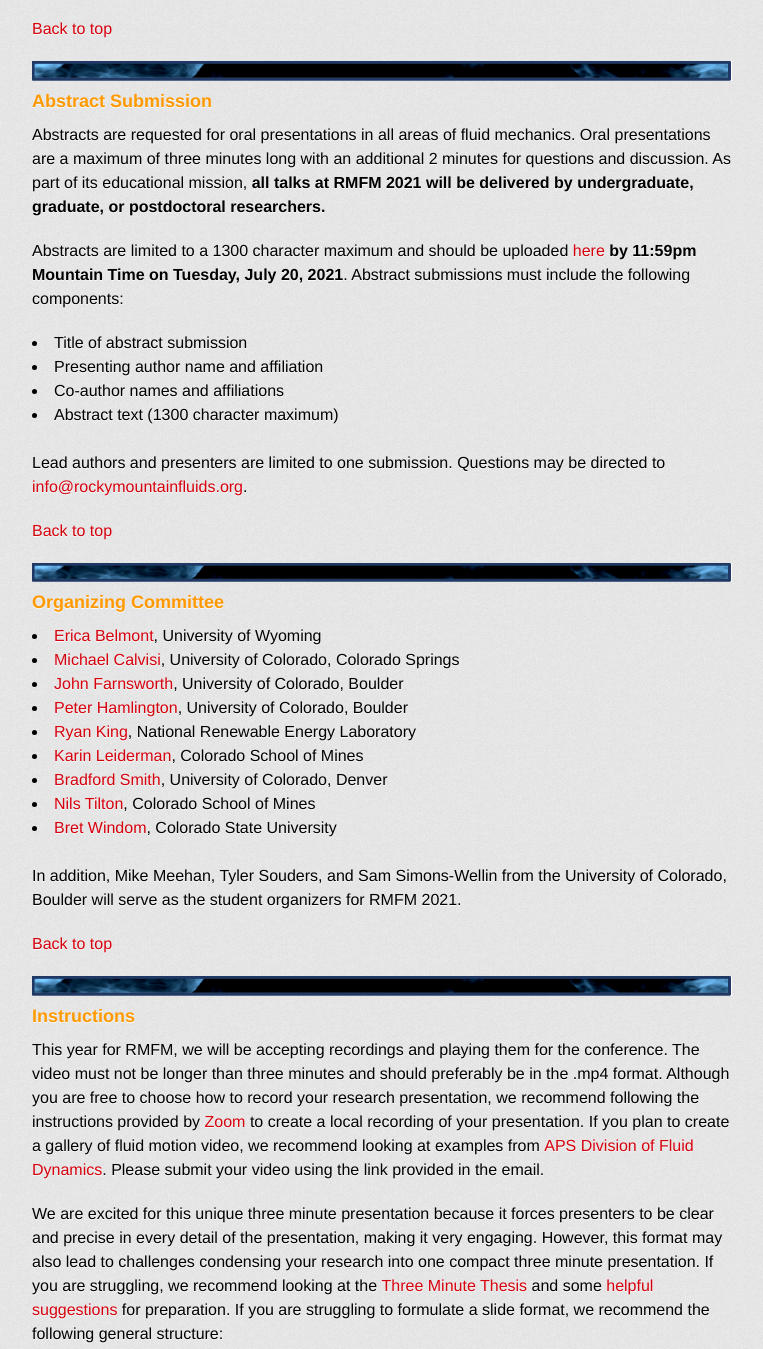
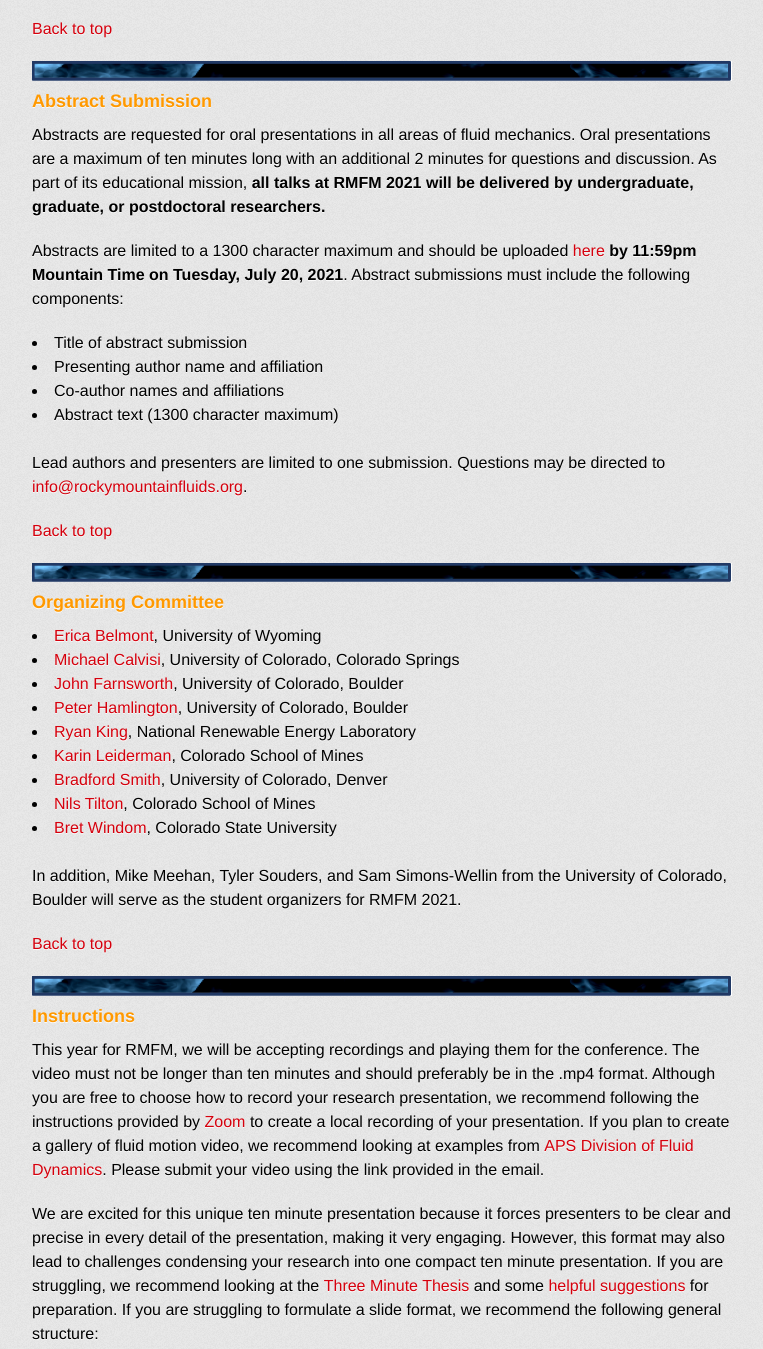
Before and after one commit to phamlington/rockymountainfluids.org, a plain HTML site: page index.html in a window 1280 px wide. Shown: the part 1270-2619 px from the top of the page, without its empty margins (258-1021 px from the left). Drawn offline with Linux system fonts and the light colour scheme; a web font is replaced by a local one.

Commit message:
Changed three minute presentation to 10 minute presentation

```diff
--- a/index.html
+++ b/index.html
@@ -59,7 +59,7 @@
 <center><img src="images/divider.png" style="width:700px;"></center>
 
 <h3><a id="program" class="anchor" href="#program" aria-hidden="true"><span class="octicon octicon-link"></span></a>Program</h3>
-<p>Due to COVID-19, we will be conducting the conference virtually with the following format. Presenters will pre-record a video of their research that is no more than three minutes in length. This video can take any form you would like, including but not limited to: recorded oral presentation with slides, video of experiment or simulation, or fluids demonstration. More details are provided <a href="#instructions">below</a>. These will be published two days prior to the conference on platform and taken down August 24th. On the day of the conference, videos will be played in different sessions based on subject matter, and after each video, the moderator will facilitate two minutes of Q&A from the audience and video comments. Additional events during the conference will include a keynote speaker and a panel discussion on diversity.</p>
+<p>Due to COVID-19, we will be conducting the conference virtually with the following format. Presenters will pre-record a video of their research that is no more than ten minutes in length. This video can take any form you would like, including but not limited to: recorded oral presentation with slides, video of experiment or simulation, or fluids demonstration. More details are provided <a href="#instructions">below</a>. These will be published two days prior to the conference on platform and taken down August 24th. On the day of the conference, videos will be played in different sessions based on subject matter, and after each video, the moderator will facilitate two minutes of Q&A from the audience and video comments. Additional events during the conference will include a keynote speaker and a panel discussion on diversity.</p>
 
 <p>SECTION FOR KEYNOTE SPEAKER</a></p>
 
@@ -94,7 +94,7 @@
 <center><img src="images/divider.png" style="width:700px;"></center>
 
 <h3><a id="abstracts" class="anchor" href="#abstracts" aria-hidden="true"><span class="octicon octicon-link"></span></a>Abstract Submission</h3>
-<p>Abstracts are requested for oral presentations in all areas of fluid mechanics. Oral presentations are a maximum of three minutes long with an additional 2 minutes for questions and discussion. As part of its educational mission, <strong>all talks at RMFM 2021 will be delivered by undergraduate, graduate, or postdoctoral researchers.</strong></p>
+<p>Abstracts are requested for oral presentations in all areas of fluid mechanics. Oral presentations are a maximum of ten minutes long with an additional 2 minutes for questions and discussion. As part of its educational mission, <strong>all talks at RMFM 2021 will be delivered by undergraduate, graduate, or postdoctoral researchers.</strong></p>
 <p>Abstracts are limited to a 1300 character maximum and should be uploaded <a href="https://forms.gle/FYaTuot9AfzFSMES8">here</a> <strong>by 11:59pm Mountain Time on Tuesday, July 20, 2021</strong>. Abstract submissions must include the following components:
 <li>Title of abstract submission</li>
 <li>Presenting author name and affiliation</li>
@@ -123,9 +123,9 @@ Lead authors and presenters are limited to one submission. Questions may be dire
 <center><img src="images/divider.png" style="width:700px;"></center>
 
 <h3><a id="instructions" class="anchor" href="#instructions" aria-hidden="true"><span class="octicon octicon-link"></span></a>Instructions</h3>
-<p>This year for RMFM, we will be accepting recordings and playing them for the conference. The video must not be longer than three minutes and should preferably be in the .mp4 format. Although you are free to choose how to record your research presentation, we recommend following the instructions provided by <a href="https://support.zoom.us/hc/en-us/articles/201362473-Local-recording">Zoom</a> to create a local recording of your presentation. If you plan to create a gallery of fluid motion video, we recommend looking at examples from <a href="https://gfm.aps.org/meetings?">APS Division of Fluid Dynamics</a>. Please submit your video using the link provided in the email.</p>
+<p>This year for RMFM, we will be accepting recordings and playing them for the conference. The video must not be longer than ten minutes and should preferably be in the .mp4 format. Although you are free to choose how to record your research presentation, we recommend following the instructions provided by <a href="https://support.zoom.us/hc/en-us/articles/201362473-Local-recording">Zoom</a> to create a local recording of your presentation. If you plan to create a gallery of fluid motion video, we recommend looking at examples from <a href="https://gfm.aps.org/meetings?">APS Division of Fluid Dynamics</a>. Please submit your video using the link provided in the email.</p>
 
-<p>We are excited for this unique three minute presentation because it forces presenters to be clear and precise in every detail of the presentation, making it very engaging. However, this format may also lead to challenges condensing your research into one compact three minute presentation. If you are struggling, we recommend looking at the <a href="https://en.wikipedia.org/wiki/Three_Minute_Thesis">Three Minute Thesis</a> and some <a href="http://www.sussex.ac.uk/internal/doctoralschool/researcherdev/threeminthesis/preparing3mt">helpful suggestions</a> for preparation. If you are struggling to formulate a slide format, we recommend the following general structure:</p>
+<p>We are excited for this unique ten minute presentation because it forces presenters to be clear and precise in every detail of the presentation, making it very engaging. However, this format may also lead to challenges condensing your research into one compact ten minute presentation. If you are struggling, we recommend looking at the <a href="https://en.wikipedia.org/wiki/Three_Minute_Thesis">Three Minute Thesis</a> and some <a href="http://www.sussex.ac.uk/internal/doctoralschool/researcherdev/threeminthesis/preparing3mt">helpful suggestions</a> for preparation. If you are struggling to formulate a slide format, we recommend the following general structure:</p>
 
   <li>Introduction     (1 slide)    - title of presetation, your name, co-authors, etc.</li>
   <li>Motivation       (1 slide)    - why are we interested in this?</li>
```
Also changed, not shown: 1 other file.
